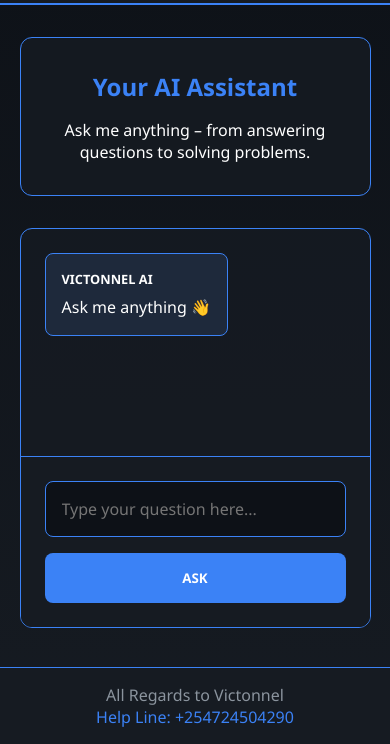
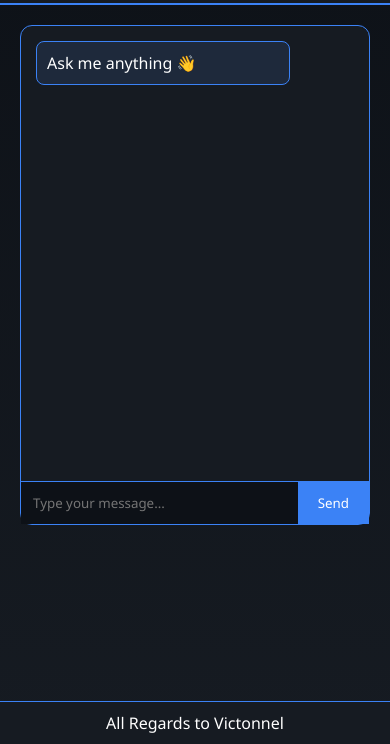
Before and after one commit to Nick-jpk/Victonnel_AI, a plain HTML site: page index.html in a window 390 px wide. Shown: the part 100-844 px from the top of the page. Drawn offline with Linux system fonts and the light colour scheme.

Commit message:
Update index.html

```diff
--- a/index.html
+++ b/index.html
@@ -4,271 +4,194 @@
 <meta charset="UTF-8">
 <meta name="viewport" content="width=device-width, initial-scale=1.0">
 <title>VICTONNEL AI | Smart Assistant</title>
+
 <style>
-* {
-    margin: 0;
-    padding: 0;
-    box-sizing: border-box;
-    font-family: 'Segoe UI', 'Roboto', sans-serif;
+*{
+  margin:0;
+  padding:0;
+  box-sizing:border-box;
+  font-family:'Segoe UI','Roboto',sans-serif;
 }
 
-body {
-    background: linear-gradient(180deg, #0d1117 0%, #161b22 100%);
-    color: #ffffff;
-    min-height: 100vh;
-    display: flex;
-    flex-direction: column;
+body{
+  background:linear-gradient(180deg,#0d1117,#161b22);
+  color:white;
+  min-height:100vh;
+  display:flex;
+  flex-direction:column;
 }
 
-/* Header */
-header {
-    background-color: #161b22;
-    padding: 1.2rem 5%;
-    border-bottom: 2px solid #3b82f6;
-    text-align: center;
+/* HEADER */
+header{
+  background:#161b22;
+  padding:1.2rem;
+  text-align:center;
+  border-bottom:2px solid #3b82f6;
 }
 
-.brand-title {
-    color: #3b82f6;
-    font-size: 2rem;
-    text-shadow: 0 0 8px rgba(59, 130, 246, 0.4);
+.brand-title{
+  color:#3b82f6;
+  font-size:2rem;
 }
 
-.brand-tagline {
-    color: #a5b4fc;
-    font-size: 1rem;
+/* MAIN */
+.main{
+  flex:1;
+  max-width:900px;
+  margin:auto;
+  width:100%;
+  padding:20px;
 }
 
-/* Main */
-.main-container {
-    flex: 1;
-    padding: 2rem 5%;
-    max-width: 900px;
-    margin: 0 auto;
-    display: flex;
-    flex-direction: column;
-    gap: 2rem;
+.chat-box{
+  background:#161b22;
+  border:1px solid #3b82f6;
+  border-radius:12px;
+  display:flex;
+  flex-direction:column;
+  height:500px;
 }
 
-.intro-section {
-    text-align: center;
-    padding: 2rem;
-    background-color: rgba(22, 27, 34, 0.8);
-    border: 1px solid #3b82f6;
-    border-radius: 12px;
+.chat-history{
+  flex:1;
+  overflow-y:auto;
+  padding:15px;
+  display:flex;
+  flex-direction:column;
+  gap:10px;
 }
 
-.intro-section h2 {
-    color: #3b82f6;
-    margin-bottom: 1rem;
+.message{
+  padding:10px;
+  border-radius:8px;
+  max-width:80%;
 }
 
-.chat-container {
-    background-color: rgba(22, 27, 34, 0.8);
-    border: 1px solid #3b82f6;
-    border-radius: 12px;
-    display: flex;
-    flex-direction: column;
-    height: 500px;
-    overflow: hidden;
+.ai{
+  background:#1e293b;
+  border:1px solid #3b82f6;
 }
 
-.chat-history {
-    flex: 1;
-    padding: 1.5rem;
-    overflow-y: auto;
-    display: flex;
-    flex-direction: column;
-    gap: 1rem;
+.user{
+  background:#3b82f6;
+  align-self:flex-end;
 }
 
-.message {
-    max-width: 85%;
-    padding: 1rem;
-    border-radius: 8px;
-    line-height: 1.5;
+/* INPUT */
+.input-area{
+  display:flex;
+  border-top:1px solid #3b82f6;
 }
 
-.message.ai {
-    background-color: #1e293b;
-    border: 1px solid #3b82f6;
-    align-self: flex-start;
+#user-input{
+  flex:1;
+  padding:12px;
+  background:#0d1117;
+  border:none;
+  color:white;
 }
 
-.message.user {
-    background-color: #3b82f6;
-    align-self: flex-end;
-    color: white;
+#send-btn{
+  padding:12px 20px;
+  border:none;
+  background:#3b82f6;
+  color:white;
+  cursor:pointer;
 }
 
-.message-label {
-    font-size: 0.8rem;
-    font-weight: bold;
-    margin-bottom: 5px;
+#send-btn:hover{
+  background:#2563eb;
 }
 
-/* Input */
-.input-area {
-    padding: 1.5rem;
-    border-top: 1px solid #3b82f6;
-    background-color: #161b22;
-    display: flex;
-    gap: 1rem;
-}
-
-#user-query {
-    flex: 1;
-    background-color: #0d1117;
-    border: 1px solid #3b82f6;
-    border-radius: 8px;
-    padding: 1rem;
-    color: white;
-    font-size: 1rem;
-}
-
-#submit-btn {
-    background-color: #3b82f6;
-    border: none;
-    border-radius: 8px;
-    padding: 0 1.8rem;
-    font-weight: bold;
-    color: white;
-    cursor: pointer;
-}
-
-#submit-btn:hover {
-    background-color: #2563eb;
-}
-
-/* Footer */
-footer {
-    background-color: #161b22;
-    padding: 1rem;
-    border-top: 1px solid #3b82f6;
-    text-align: center;
-}
-
-.footer-text {
-    color: #8b949e;
-}
-
-.help-line {
-    color: #3b82f6;
-    text-decoration: none;
-}
-
-/* Mobile */
-@media (max-width: 600px) {
-    .chat-container {
-        height: 400px;
-    }
-    .input-area {
-        flex-direction: column;
-    }
-    #submit-btn {
-        padding: 1rem;
-    }
+/* FOOTER */
+footer{
+  text-align:center;
+  padding:10px;
+  border-top:1px solid #3b82f6;
+  background:#161b22;
 }
 </style>
 </head>
+
 <body>
 
 <header>
-    <h1 class="brand-title">VICTONNEL AI</h1>
-    <p class="brand-tagline">Smart. Fast. Reliable.</p>
+<h1 class="brand-title">VICTONNEL AI</h1>
+<p>Smart. Fast. Reliable.</p>
 </header>
 
-<div class="main-container">
+<div class="main">
 
-    <section class="intro-section">
-        <h2>Your AI Assistant</h2>
-        <p>Ask me anything – from answering questions to solving problems.</p>
-    </section>
+<div class="chat-box">
 
-    <div class="chat-container">
+<div class="chat-history" id="chat-history">
+<div class="message ai">Ask me anything 👋</div>
+</div>
 
-        <div class="chat-history" id="chat-history">
-            <div class="message ai">
-                <div class="message-label">VICTONNEL AI</div>
-                <p>Ask me anything 👋</p>
-            </div>
-        </div>
+<div class="input-area">
+<input id="user-input" placeholder="Type your message..." />
+<button id="send-btn">Send</button>
+</div>
 
-        <div class="input-area">
-            <input type="text" id="user-query" placeholder="Type your question here...">
-            <button id="submit-btn">ASK</button>
-        </div>
-
-    </div>
+</div>
 </div>
 
 <footer>
-    <p class="footer-text">All Regards to Victonnel</p>
-    <a href="tel:+254724504290" class="help-line">Help Line: +254724504290</a>
+<p>All Regards to Victonnel</p>
 </footer>
 
 <script>
-// DOM elements
-const chatHistory = document.getElementById('chat-history');
-const userQuery = document.getElementById('user-query');
-const submitBtn = document.getElementById('submit-btn');
+const chatHistory = document.getElementById("chat-history");
+const input = document.getElementById("user-input");
+const sendBtn = document.getElementById("send-btn");
 
-// Function to call API safely
-async function askAI(message) {
-    try {
-        const res = await fetch("/api/chat", {
-            method: "POST",
-            headers: { "Content-Type": "application/json" },
-            body: JSON.stringify({ message }),
-        });
+/* Automatically works locally + Vercel */
+const API_URL =
+  window.location.hostname === "localhost"
+    ? "http://localhost:3000/api/chat"
+    : "/api/chat";
 
-        if (!res.ok) {
-            return "VICTONNEL AI\nError connecting to API. Please try again later.";
-        }
-
-        const data = await res.json();
-        return data.reply;
-
-    } catch (err) {
-        return "VICTONNEL AI\nError connecting to API. Please try again later.";
-    }
+function addMessage(text, role){
+  const div=document.createElement("div");
+  div.className=`message ${role}`;
+  div.textContent=text;
+  chatHistory.appendChild(div);
+  chatHistory.scrollTop=chatHistory.scrollHeight;
 }
 
-// Send message
-async function sendMessage() {
-    const query = userQuery.value.trim();
-    if (!query) return;
+async function sendMessage(){
+  const message=input.value.trim();
+  if(!message) return;
 
-    // Add user message
-    const userDiv = document.createElement("div");
-    userDiv.className = "message user";
-    userDiv.innerHTML = `<div class="message-label">You</div><p>${query}</p>`;
-    chatHistory.appendChild(userDiv);
-    userQuery.value = "";
-    chatHistory.scrollTop = chatHistory.scrollHeight;
+  addMessage(message,"user");
+  input.value="";
 
-    // Typing animation
-    const typingDiv = document.createElement("div");
-    typingDiv.className = "message ai";
-    typingDiv.innerHTML = `<div class="message-label">VICTONNEL AI</div><p>Typing...</p>`;
-    chatHistory.appendChild(typingDiv);
-    chatHistory.scrollTop = chatHistory.scrollHeight;
+  const typing=document.createElement("div");
+  typing.className="message ai";
+  typing.textContent="Typing...";
+  chatHistory.appendChild(typing);
 
-    // Get AI response
-    const aiResponse = await askAI(query);
-    typingDiv.remove();
+  try{
+    const res=await fetch(API_URL,{
+      method:"POST",
+      headers:{"Content-Type":"application/json"},
+      body:JSON.stringify({message})
+    });
 
-    const aiDiv = document.createElement("div");
-    aiDiv.className = "message ai";
-    aiDiv.innerHTML = `<div class="message-label">VICTONNEL AI</div><p>${aiResponse}</p>`;
-    chatHistory.appendChild(aiDiv);
-    chatHistory.scrollTop = chatHistory.scrollHeight;
+    const data=await res.json();
+    typing.remove();
+    addMessage(data.reply || "No response","ai");
+
+  }catch(err){
+    typing.remove();
+    addMessage("Error connecting to AI.","ai");
+  }
 }
 
-// Event listeners
-submitBtn.addEventListener("click", sendMessage);
-userQuery.addEventListener("keydown", (e) => {
-    if (e.key === "Enter") sendMessage();
+sendBtn.onclick=sendMessage;
+
+input.addEventListener("keydown",e=>{
+  if(e.key==="Enter") sendMessage();
 });
 </script>
 
```
